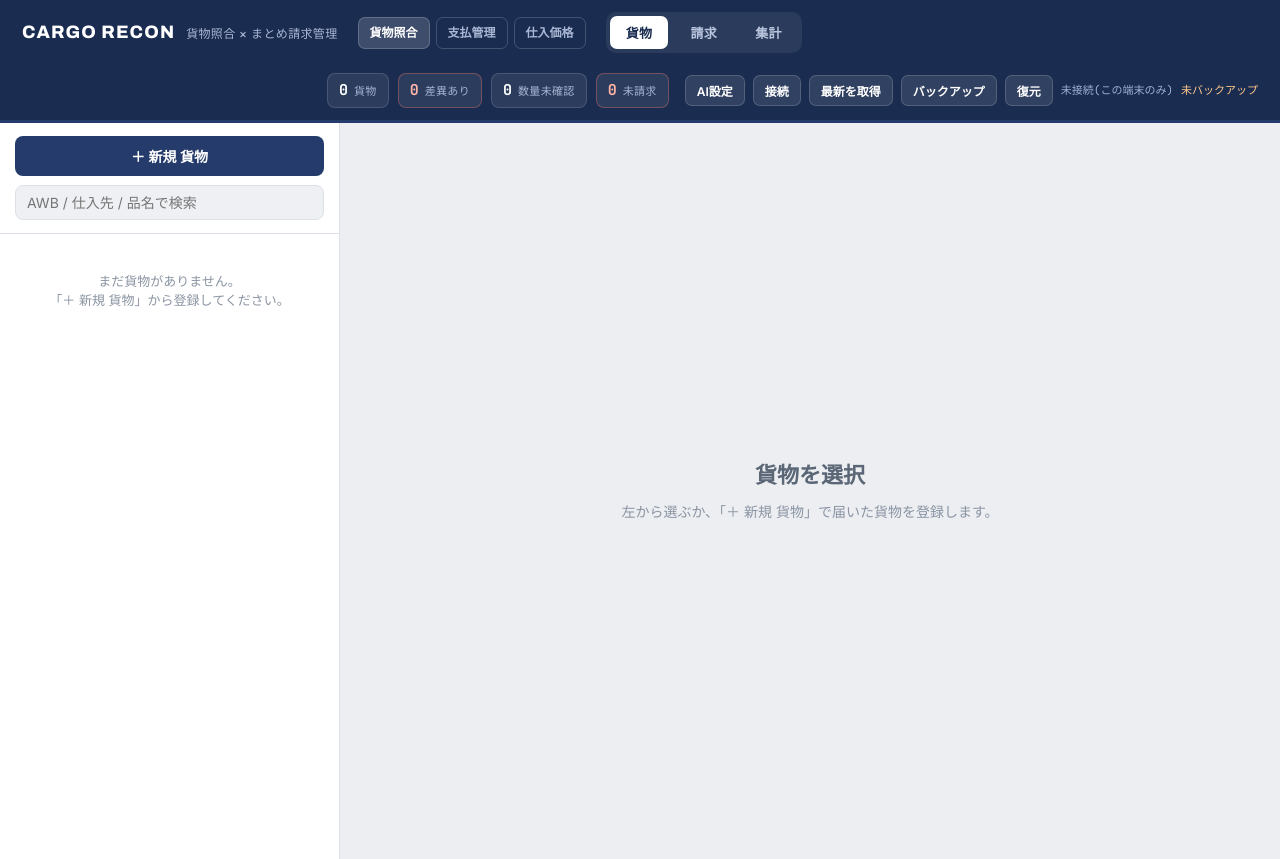
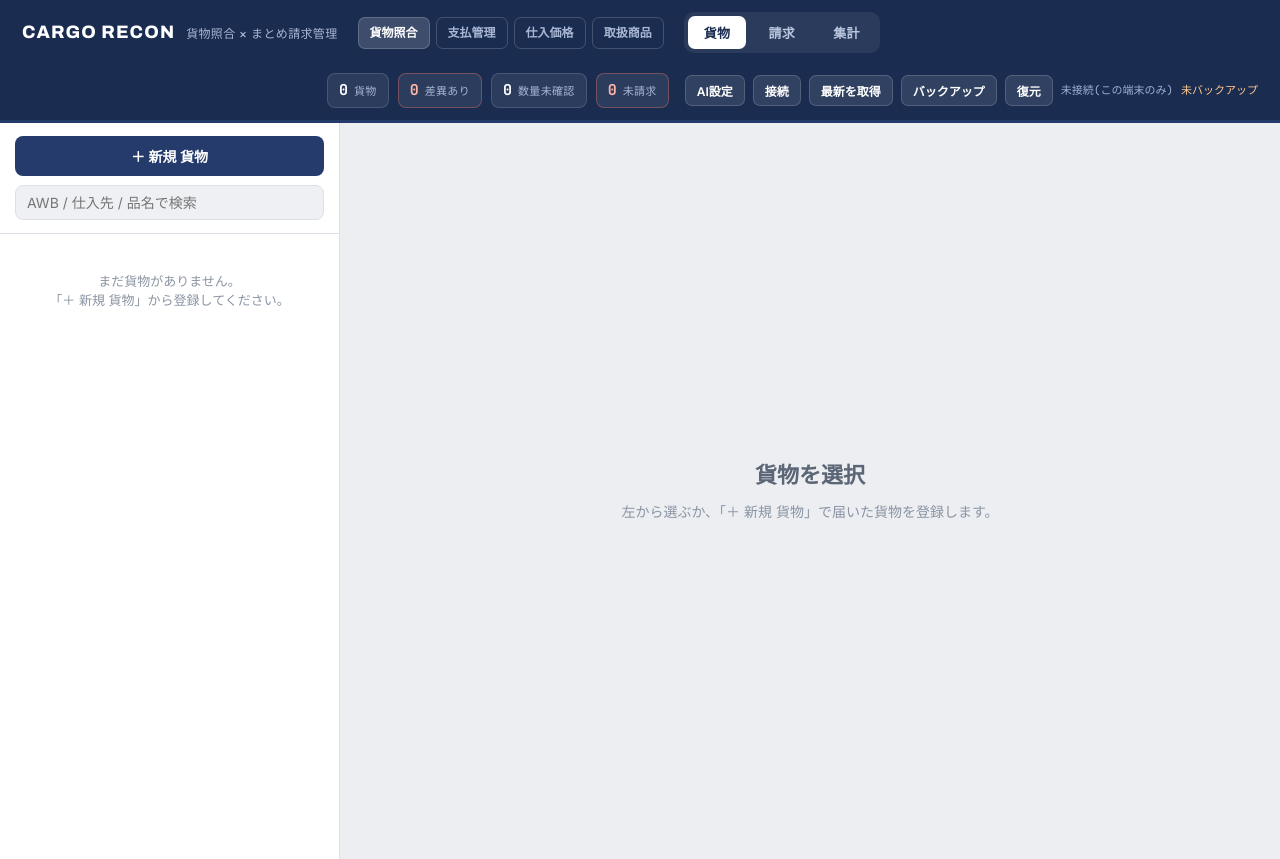
Before and after one commit to Pattosystem/cargo-system, a plain HTML site: page index.html in a window 1280 px wide. Drawn offline with Linux system fonts and the light colour scheme.

Commit message:
Update index.html

```diff
--- a/index.html
+++ b/index.html
@@ -270,6 +270,7 @@
     <span class="xlink cur">貨物照合</span>
     <a class="xlink" href="payment/">支払管理</a>
     <a class="xlink" href="pricing/">仕入価格</a>
+    <a class="xlink" href="products/">取扱商品</a>
   </div>
   <div class="tabs">
     <button class="tab active" data-tab="ships">貨物</button>
```
